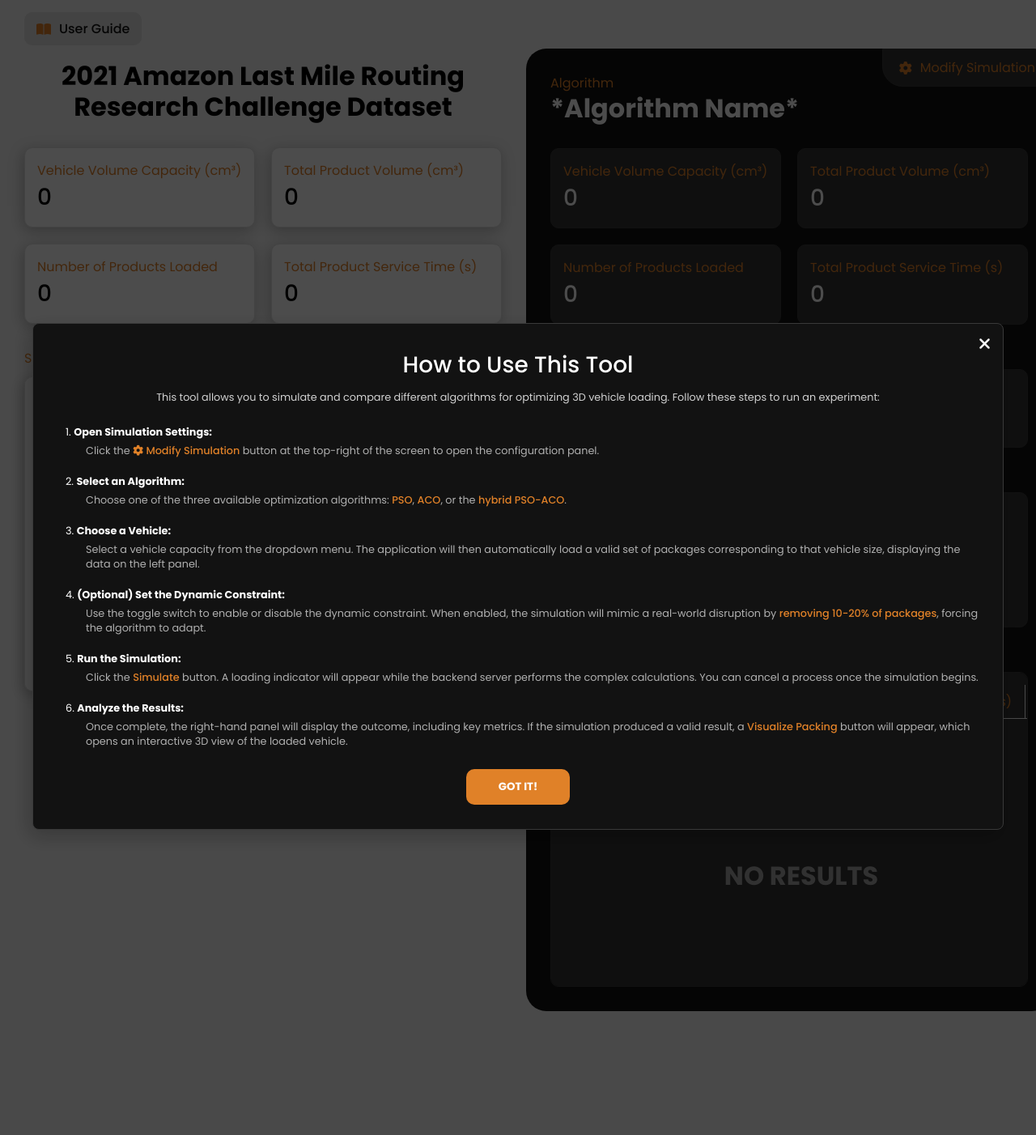
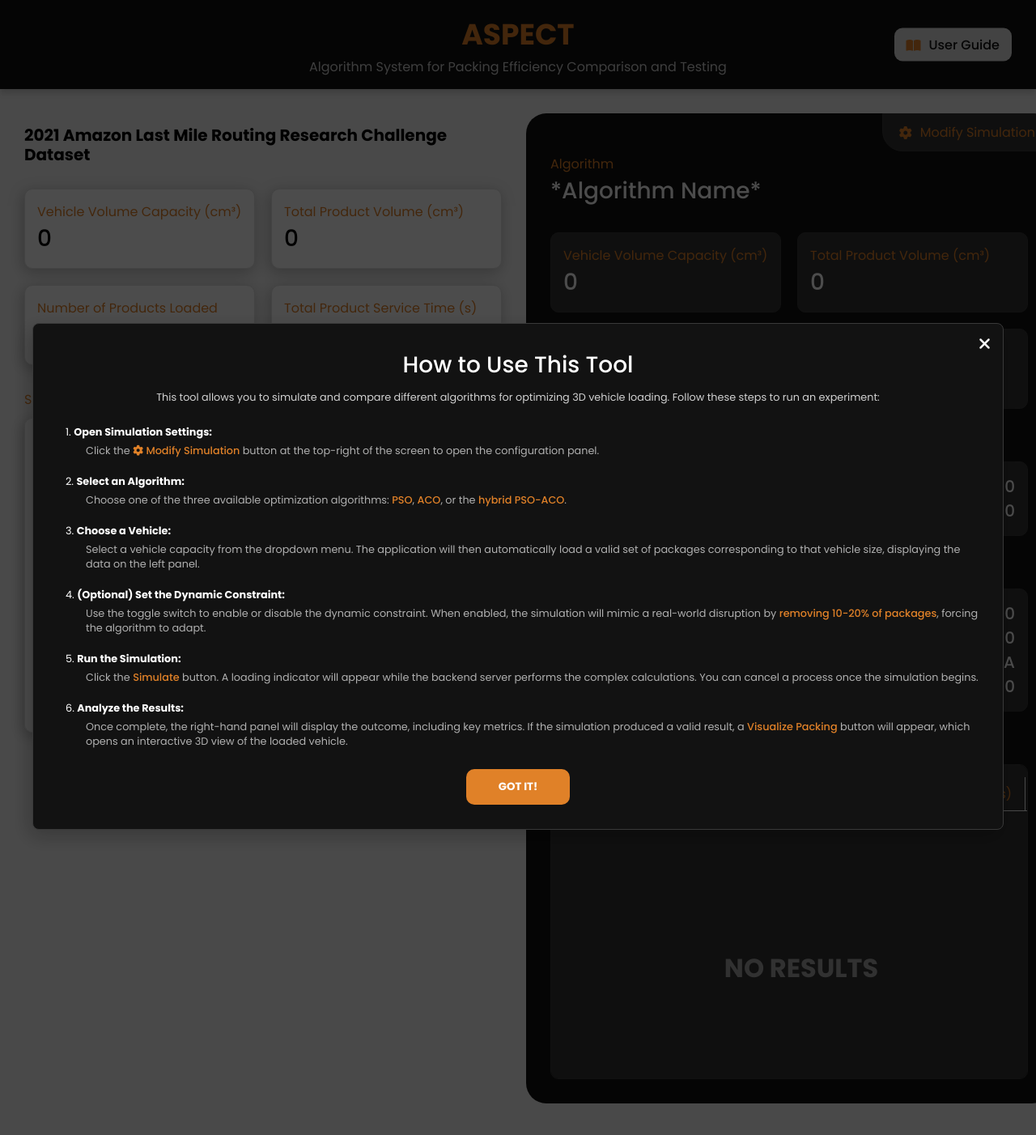
Before and after one commit to 7equinox/Hybrid-PSO-ACO-3D-Tool, a Flask app: page / in a window 1280 px wide; the page is wider, and only the part inside the window is pictured. Shown: the top 1402 px of that part at 81% size. Run offline with Flask 3, Linux system fonts and the light colour scheme; lists and menus that the app fills with data are empty.

Commit message:
add tool dev name and make visualization look cleaner

```diff
--- a/static/script.js
+++ b/static/script.js
@@ -419,8 +419,7 @@ document.addEventListener("DOMContentLoaded", () => {
     }
 
     /**
-     * REVISED: Now includes full interactivity with raycasting for object picking,
-     * highlighting of selected items, and a dynamic info panel to display data.
+     * MODIFIED: Implemented the ultimate failsafe to prevent rendering invalid items.
      */
     function _fnOpenVisualizationWindow() {
         if (!g_obj_lastResults) {
@@ -439,25 +438,45 @@ document.addEventListener("DOMContentLoaded", () => {
                 <style>
                     body { margin: 0; overflow: hidden; font-family: sans-serif; }
                     canvas { display: block; }
-                    /* NEW: CSS for the information panel. */
-                    #info-panel {
+                    .info-panel {
                         position: absolute;
                         top: 10px;
-                        left: 10px;
                         padding: 10px;
                         background: rgba(0, 0, 0, 0.7);
                         color: white;
                         border-radius: 5px;
-                        display: none; /* Hidden by default. */
                         font-size: 14px;
                         line-height: 1.5;
+                        pointer-events: none;
                     }
-                    #info-panel strong { color: #e08128; }
+                    #item-info-panel {
+                        left: 10px;
+                        display: none;
+                    }
+                    #item-info-panel strong { color: #e08128; }
+                    #controls-panel {
+                        right: 10px;
+                        text-align: right;
+                    }
+                    #controls-panel button {
+                        margin-top: 5px;
+                        padding: 8px 12px;
+                        background: #333;
+                        color: white;
+                        border: 1px solid #555;
+                        border-radius: 5px;
+                        cursor: pointer;
+                        pointer-events: auto;
+                    }
+                    #controls-panel button:hover { background: #555; }
                 </style>
             </head>
             <body>
-                <!-- NEW: HTML structure for the info panel. -->
-                <div id="info-panel"></div>
+                <div id="item-info-panel" class="info-panel"></div>
+                <div id="controls-panel" class="info-panel">
+                    <b>Controls:</b> Left-Click to Rotate, Right-Click to Pan, Scroll to Zoom.
+                    <br/><button id="reset-view-btn">Reset View</button>
+                </div>
 
                 <script src="https://cdnjs.cloudflare.com/ajax/libs/three.js/r128/three.min.js"><\/script>
                 <script src="https://cdn.jsdelivr.net/npm/three@0.128.0/examples/js/controls/OrbitControls.js"><\/script>
@@ -477,90 +496,133 @@ document.addEventListener("DOMContentLoaded", () => {
                     directionalLight.position.set(200, 500, 300);
                     scene.add(directionalLight);
 
-                    const containerGeom = new THREE.BoxGeometry(${vehicle_info.width}, ${vehicle_info.height}, ${vehicle_info.depth});
+                    const vehicleW = ${vehicle_info.width};
+                    const vehicleH = ${vehicle_info.height};
+                    const vehicleD = ${vehicle_info.depth};
+
+                    const containerGeom = new THREE.BoxGeometry(vehicleW, vehicleH, vehicleD);
                     const containerEdges = new THREE.EdgesGeometry(containerGeom);
                     const containerLines = new THREE.LineSegments(containerEdges, new THREE.LineBasicMaterial({ color: 0xffffff, linewidth: 2 }));
-                    containerLines.position.set(${vehicle_info.width / 2}, ${vehicle_info.height / 2}, ${vehicle_info.depth / 2});
+                    const containerCenter = new THREE.Vector3(vehicleW / 2, vehicleH / 2, vehicleD / 2);
+                    containerLines.position.copy(containerCenter);
                     scene.add(containerLines);
 
                     const colorCache = {};
-                    function getRandomColor(id) {
+                    function getDeterministicColor(id) {
                         if (!colorCache[id]) {
-                            const letters = '89ABCDEF';
-                            let color = '#';
-                            for (let i = 0; i < 6; i++) {
-                                color += letters[Math.floor(Math.random() * 8)];
+                            let hash = 0;
+                            for (let i = 0; i < id.length; i++) {
+                                hash = id.charCodeAt(i) + ((hash << 5) - hash);
+                                hash = hash & hash;
                             }
-                            colorCache[id] = color;
+                            const hue = Math.abs(hash % 360);
+                            colorCache[id] = new THREE.Color(\`hsl(\${hue}, 80%, 60%)\`);
                         }
-                        return new THREE.Color(colorCache[id]);
+                        return colorCache[id];
                     }
 
-                    // NEW: An array to hold the package meshes for raycasting.
                     const packageMeshes = [];
                     const packedItems = ${JSON.stringify(packed_items)};
                     packedItems.forEach(item => {
-                        const itemGeom = new THREE.BoxGeometry(item.width, item.height, item.depth);
-                        const itemMaterial = new THREE.MeshLambertMaterial({ color: getRandomColor(item.id) });
+                        // MODIFIED: This is the final client-side failsafe.
+                        // It explicitly checks that an item has valid 3D dimensions before
+                        // attempting to render it. This guarantees that even if corrupt data
+                        // were to reach the frontend, it would simply be ignored rather than
+                        // causing a visual artifact.
+                        if (item.width > 0 && item.height > 0 && item.depth > 0) {
+                            const visualScale = 0.999;
+                            const itemGeom = new THREE.BoxGeometry(
+                                item.width * visualScale,
+                                item.height * visualScale,
+                                item.depth * visualScale
+                            );
+
+                            const itemMaterial = new THREE.MeshLambertMaterial({ color: getDeterministicColor(item.id) });
                             const itemMesh = new THREE.Mesh(itemGeom, itemMaterial);
                             itemMesh.position.set(
                                 item.position_x + item.width / 2,
                                 item.position_y + item.height / 2,
                                 item.position_z + item.depth / 2
                             );
-                        // NEW: Attach the full item data to the mesh object for later retrieval.
                             itemMesh.userData = item;
                             scene.add(itemMesh);
                             packageMeshes.push(itemMesh);
+                        }
                     });
 
-                    const maxDim = Math.max(${vehicle_info.width}, ${vehicle_info.height}, ${vehicle_info.depth});
-                    camera.position.z = maxDim * 1.5;
-                    camera.position.x = maxDim * 0.8;
-                    camera.position.y = maxDim * 0.7;
-                    controls.target.set(containerLines.position.x, containerLines.position.y, containerLines.position.z);
-                    controls.update();
+                    const maxDim = Math.max(vehicleW, vehicleH, vehicleD);
+                    camera.position.x = -maxDim;
+                    camera.position.y = containerCenter.y;
+                    camera.position.z = containerCenter.z;
+                    controls.target.copy(containerCenter);
 
-                    // --- NEW: INTERACTIVITY LOGIC ---
+                    controls.saveState();
+
                     const raycaster = new THREE.Raycaster();
                     const mouse = new THREE.Vector2();
                     let selectedObject = null;
                     const highlightMaterial = new THREE.MeshBasicMaterial({ color: 0xFFFF00, transparent: true, opacity: 0.8 });
+                    const infoDiv = document.getElementById('item-info-panel');
+
+                    function createTextSprite(message, position, fontSize = 14) {
+                        const canvas = document.createElement('canvas');
+                        const context = canvas.getContext('2d');
+                        context.font = \`Bold \${fontSize}px Arial\`;
+                        const textWidth = context.measureText(message).width;
+                        canvas.width = textWidth + 20;
+                        canvas.height = fontSize + 20;
+
+                        context.font = \`Bold \${fontSize}px Arial\`;
+                        context.fillStyle = 'white';
+                        context.textAlign = 'center';
+                        context.textBaseline = 'middle';
+                        context.fillText(message, canvas.width / 2, canvas.height / 2);
+
+                        const texture = new THREE.CanvasTexture(canvas);
+                        const spriteMaterial = new THREE.SpriteMaterial({ map: texture });
+                        const sprite = new THREE.Sprite(spriteMaterial);
+                        sprite.scale.set(canvas.width, canvas.height, 1.0);
+                        sprite.position.copy(position);
+                        scene.add(sprite);
+                    }
+
+                    const labelOffset = 30;
+                    createTextSprite('Back', new THREE.Vector3(vehicleW + labelOffset, containerCenter.y, containerCenter.z));
+                    createTextSprite('Front', new THREE.Vector3(-labelOffset, containerCenter.y, containerCenter.z));
+                    createTextSprite('Top', new THREE.Vector3(containerCenter.x, vehicleH + labelOffset, containerCenter.z));
+                    createTextSprite('Bottom', new THREE.Vector3(containerCenter.x, -labelOffset, containerCenter.z));
+                    createTextSprite('Right Side', new THREE.Vector3(containerCenter.x, containerCenter.y, vehicleD + labelOffset));
+                    createTextSprite('Left Side', new THREE.Vector3(containerCenter.x, containerCenter.y, -labelOffset));
+
+                    document.getElementById('reset-view-btn').addEventListener('click', () => {
+                        controls.reset();
+                    });
 
                     window.addEventListener('click', (event) => {
-                        // Normalize mouse coordinates to [-1, 1] range.
                         mouse.x = (event.clientX / window.innerWidth) * 2 - 1;
                         mouse.y = - (event.clientY / window.innerHeight) * 2 + 1;
-
                         raycaster.setFromCamera(mouse, camera);
                         const intersects = raycaster.intersectObjects(packageMeshes);
 
-                        // If a previous object was selected, restore its original material.
                         if (selectedObject) {
                             selectedObject.material = selectedObject.userData.originalMaterial;
                             selectedObject = null;
                         }
-
-                        document.getElementById('info-panel').style.display = 'none'; // Hide panel by default
+                        infoDiv.style.display = 'none';
 
                         if (intersects.length > 0) {
-                            // The first object in the array is the closest one.
                             const intersected = intersects[0].object;
                             selectedObject = intersected;
-
-                            // Store original material and apply highlight.
                             selectedObject.userData.originalMaterial = selectedObject.material;
                             selectedObject.material = highlightMaterial;
 
-                            // Display the info.
                             const data = intersected.userData;
-                            const infoDiv = document.getElementById('info-panel');
                             infoDiv.style.display = 'block';
                             infoDiv.innerHTML = \`
                                 <strong>Product ID:</strong> \${data.id}<br>
                                 <strong>Volume:</strong> \${Math.round(data.volume).toLocaleString()} cm³<br>
                                 <strong>Service Time:</strong> \${data.service_time} s<br>
-                                <strong>Dimensions (H×L×W):</strong> \${data.height}×\${data.depth}×\${data.width} cm
+                                <strong>Dimensions (W×H×D):</strong> \${data.width}×\${data.height}×\${data.depth} cm
                             \`;
                         }
                     });
@@ -586,5 +648,14 @@ document.addEventListener("DOMContentLoaded", () => {
         vizWindow.document.open();
         vizWindow.document.write(htmlContent);
         vizWindow.document.close();
+
+        obj_visualizeBtn.disabled = true;
+        const checkWindowClosed = setInterval(() => {
+            if (vizWindow.closed) {
+                clearInterval(checkWindowClosed);
+                obj_visualizeBtn.disabled = false;
+                console.log("Visualization window closed, button re-enabled.");
+            }
+        }, 500);
     }
 });
--- a/static/style.css
+++ b/static/style.css
@@ -32,11 +32,6 @@ body {
     background-color: #f5f5f5;
 }
 
-h1 {
-    line-height: 1.2;
-    text-align: center;
-}
-
 h2 {
     font-size: 28px;
     font-weight: 500;
@@ -51,11 +46,29 @@ h3 {
     color: #e08128;
 }
 
+.main-header {
+    background-color: #121212;
+    color: white;
+    padding: 15px 0;
+    text-align: center;
+    position: relative;
+    box-shadow: 0 4px 8px rgba(0,0,0,0.2);
+}
+.main-header h1 {
+    color: #e08128;
+    font-size: 36px;
+    font-weight: 700;
+}
+.main-header h2 {
+    font-size: 16px;
+    font-weight: 400;
+    color: #d1d1d1;
+}
 
 /* --- Main Layout & Sections --- */
 .container {
     display: flex;
-    margin: 60px auto;
+    margin: 30px auto;
     max-width: 1300px;
     width: fit-content;
 }
@@ -63,7 +76,6 @@ h3 {
 .left-section {
     flex: 1;
     padding: 15px 30px 0 30px;
-    position: relative; /* Added for positioning the guides button */
 }
 
 .right-section {
@@ -75,13 +87,42 @@ h3 {
     position: relative;
 }
 
+/* MODIFIED: Reverting to a more standard bottom margin. */
+.dataset-title {
+    font-size: 20px;
+    font-weight: 700;
+    line-height: 1.2;
+    text-align: left;
+    margin-bottom: 30px;
+}
+
+.algorithm-header {
+    display: flex;
+    justify-content: space-between;
+    align-items: center;
+    margin-bottom: 30px;
+    margin-top: 20px;
+}
+
+#result-algorithm-name {
+    text-align: left;
+    font-size: 28px;
+}
+
+
 /* --- Component Styles: Banners & Metrics --- */
 .banners {
     display: grid;
     gap: 20px;
     grid-template-columns: repeat(2, 1fr);
-    margin: 30px 0;
 }
+
+/* MODIFIED: This is the new, primary rule for ensuring consistent vertical spacing */
+/* between all major content groups in both the left and right panels. */
+.content-block {
+    margin-top: 30px;
+}
+
 
 .white-bg {
     background-color: #ffffff;
@@ -98,21 +139,20 @@ h3 {
     padding: 15px;
 }
 
+/* MODIFIED: Margin is now handled by the parent .content-block */
 .metrics {
     display: grid;
     grid-template-columns: repeat(1, 1fr);
+    /* margin-top has been removed. */
 }
 
-/* NEW: Styles for the header containing the "Visualize" button */
-.metrics-header {
-    display: flex;
-    justify-content: space-between;
-    align-items: center;
-    margin-bottom: 10px; /* Replaces margin-top on metric-info */
+.metric-info {
+    margin-top: 10px; /* Added back to give space between label and box */
 }
 
+
 #visualize-btn {
-    display: none; /* Hidden by default, shown via JS */
+    display: none;
     align-items: center;
     gap: 8px;
     background-color: #e08128;
@@ -124,6 +164,8 @@ h3 {
     font-size: 14px;
     cursor: pointer;
     transition: background-color 0.2s;
+    height: 40px;
+    white-space: nowrap;
 }
 
 #visualize-btn i {
@@ -134,13 +176,12 @@ h3 {
     background-color: #90541c;
 }
 
-.metric-info {
-    display: grid;
-    gap: 5px;
-    grid-template-columns: repeat(1, 1fr);
-    /* margin-top: 10px;  REMOVED: This is now handled by metrics-header */
-    padding: 15px 30px;
+#visualize-btn:disabled {
+    background-color: #555;
+    cursor: not-allowed;
+    color: #999;
 }
+
 
 .metric-item {
     align-items: center;
@@ -165,8 +206,9 @@ h3 {
 
 .guides-btn {
     position: absolute;
-    top: -45px;
-    left: 30px;
+    top: 50%;
+    right: 30px;
+    transform: translateY(-50%);
     display: flex;
     align-items: center;
     gap: 10px;
@@ -510,7 +552,6 @@ input:checked + .slider:before {
     background-color: #90541c !important;
 }
 
-/* NEW: Style for highlighted text within the guide */
 .guides-content .highlight-text {
     color: #e08128;
     font-weight: 500;
--- a/templates/index.html
+++ b/templates/index.html
@@ -20,26 +20,34 @@ ESTONILO, JULIUS EVAN C.
 <head>
     <meta charset="UTF-8">
     <meta name="viewport" content="width=device-width, initial-scale=1.0">
-    <!-- NEW: Title has been updated to the full, formal name of the tool. -->
-    <title>Hybrid PSO-ACO 3D Loading Optimization Tool</title>
+    <!-- Title updated to the official tool name. -->
+    <title>ASPECT (Algorithm System for Packing Efficiency Comparison and Testing)</title>
     <!-- External Stylesheets -->
     <link rel="stylesheet" href="{{ url_for('static', filename='style.css') }}">
     <link rel="stylesheet" href="https://cdnjs.cloudflare.com/ajax/libs/font-awesome/6.5.0/css/all.min.css">
-    <!-- NEW: Added the Three.js library for 3D visualization capabilities. -->
+    <!-- Three.js library for 3D visualization capabilities. -->
     <script src="https://cdnjs.cloudflare.com/ajax/libs/three.js/r128/three.min.js"></script>
 </head>
 <body>
+
+    <!-- A new header section is created outside the main container -->
+    <!-- This places the title at the top of the entire page. -->
+    <header class="main-header">
+        <h1>ASPECT</h1>
+        <h2>Algorithm System for Packing Efficiency Comparison and Testing</h2>
+        <div id="openGuidesBtn" class="guides-btn">
+            <i class="fa-solid fa-book-open"></i>
+            <span>User Guide</span>
+        </div>
+    </header>
+
     <div class="container">
 
         <!-- =================================================================
         LEFT SECTION - Displays Initial Dataset Information
         ================================================================== -->
         <div class="left-section">
-            <div id="openGuidesBtn" class="guides-btn">
-                <i class="fa-solid fa-book-open"></i>
-                <p>User Guide</p>
-            </div>
-            <h1>2021 Amazon Last Mile Routing Research Challenge Dataset</h1>
+            <h2 class="dataset-title">2021 Amazon Last Mile Routing Research Challenge Dataset</h2>
             <div class="banners">
                 <div class="white-bg">
                     <p class="label">Vehicle Volume Capacity (cm³)</p>
@@ -59,6 +67,8 @@ ESTONILO, JULIUS EVAN C.
                 </div>
             </div>
 
+            <!-- MODIFIED: Wrapped this section in a .content-block div for consistent spacing. -->
+            <div class="content-block">
                 <p class="label">Selected Items</p>
                 <div class="table white-bg">
                     <table class="custom-table">
@@ -78,19 +88,32 @@ ESTONILO, JULIUS EVAN C.
                     </table>
                     <p id="initial-no-item" class="no-item">SELECT VEHICLE</p>
                 </div>
+            </div>
         </div> <!-- End of left-section -->
 
         <!-- =================================================================
         RIGHT SECTION - Displays Simulation Results and Metrics
         ================================================================== -->
         <div class="right-section">
+
+            <!-- The "Modify Simulation" button is positioned by CSS in the corner -->
             <div id="openModalBtn" class="settings">
                 <i class="fa-solid fa-gear"></i>
                 <p>Modify Simulation</p>
             </div>
 
+            <div class="results-panel-content">
+                <!-- This header contains the algorithm and visualize button -->
+                <div class="algorithm-header">
+                    <div class="algorithm-title-group">
                         <p class="label">Algorithm</p>
-            <h1 id="result-algorithm-name" style="text-align: left;">*Algorithm Name*</h1>
+                        <h2 id="result-algorithm-name">*Algorithm Name*</h2>
+                    </div>
+                    <button id="visualize-btn">
+                        <i class="fa-solid fa-cube"></i> Visualize Packing
+                    </button>
+                </div>
+
                 <div class="banners">
                     <div class="gray-bg">
                         <p class="label">Vehicle Volume Capacity (cm³)</p>
@@ -111,7 +134,8 @@ ESTONILO, JULIUS EVAN C.
                 </div>
 
                 <div class="metrics">
-                <div>
+                    <!-- MODIFIED: Wrapped each metrics section for consistent spacing. -->
+                    <div class="content-block">
                         <p class="label">Scalability Metrics</p>
                         <div class="metric-info gray-bg">
                             <div class="metric-item">
@@ -124,15 +148,8 @@ ESTONILO, JULIUS EVAN C.
                             </div>
                         </div>
                     </div>
-                <div style="margin: 20px 0;">
-                    <!-- NEW: This header is now a flex container to hold the button. -->
-                    <div class="metrics-header">
+                    <div class="content-block">
                         <p class="label">Loading/Unloading Metrics</p>
-                        <!-- NEW: Button to trigger the 3D visualization. It's hidden by default. -->
-                        <button id="visualize-btn">
-                            <i class="fa-solid fa-cube"></i> Visualize Packing
-                        </button>
-                    </div>
                         <div class="metric-info gray-bg">
                             <div class="metric-item">
                                 <p class="label">Volume Utilization (%)</p>
@@ -154,6 +171,8 @@ ESTONILO, JULIUS EVAN C.
                     </div>
                 </div>
 
+                <!-- MODIFIED: Wrapped this final section for consistent spacing. -->
+                <div class="content-block">
                     <p class="label">Packed Items</p>
                     <div class="table gray-bg">
                         <table class="custom-table gray-border">
@@ -173,6 +192,8 @@ ESTONILO, JULIUS EVAN C.
                         </table>
                         <p id="result-no-item" class="no-item">NO RESULTS</p>
                     </div>
+                </div>
+            </div> <!-- End of results-panel-content -->
         </div> <!-- End of right-section -->
     </div> <!-- End of container -->
 
@@ -281,7 +302,7 @@ ESTONILO, JULIUS EVAN C.
 
     <!-- Main JavaScript File -->
     <script src="{{ url_for('static', filename='script.js') }}"></script>
-    <!-- NEW: OrbitControls is needed to make the 3D view interactive (zoom, rotate). -->
+    <!-- OrbitControls is needed to make the 3D view interactive (zoom, rotate). -->
     <script src="https://cdn.jsdelivr.net/npm/three@0.128.0/examples/js/controls/OrbitControls.js"></script>
 </body>
 </html>
```
Also changed, not shown: backend/data_management/data_manager.py (+19 -19 lines), backend/simulation/simulation_orchestrator.py (+84 -5 lines). Lines whose indentation alone changed are shown as unchanged.
